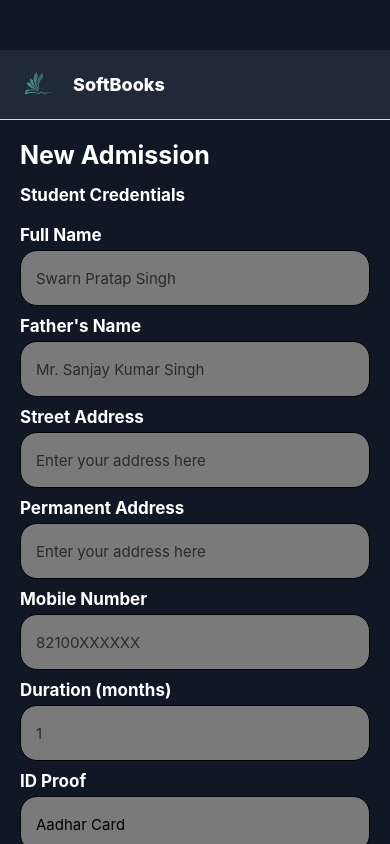
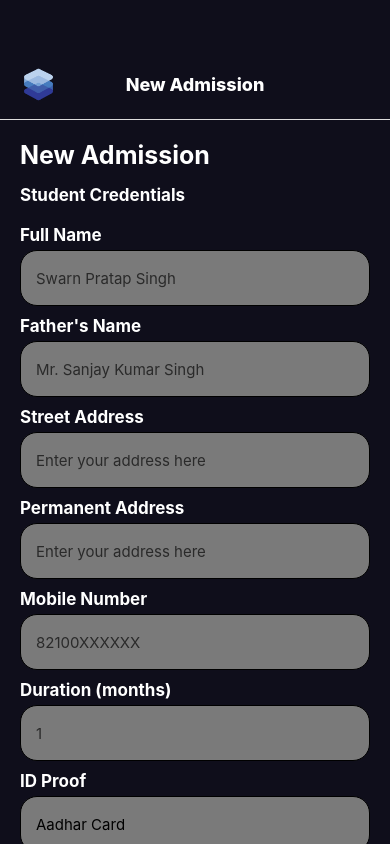
Before and after one commit to swarnpsingh/Softbook-Mobile-App, a React Native app: screen /NewAdmission in a window 390 px wide. Built offline with nearby package versions, Linux system fonts and the light colour scheme.

Commit message:
Changes based on previous commit

```diff
--- a/src/components/BottomTabs.tsx
+++ b/src/components/BottomTabs.tsx
@@ -25,7 +25,7 @@ const BottomTabs = () => {
         tabBarStyle: {
           backgroundColor: '#1C1E2D',
           borderTopWidth: 0,
-          paddingVertical: 5,
+          paddingVertical: 10,
         },
       }}
     >
--- a/src/components/ScreenWrapper.tsx
+++ b/src/components/ScreenWrapper.tsx
@@ -16,7 +16,7 @@ const ScreenWrapper = ({style, children}: ScreenWrapperProps) => { //
         paddingTop,
         // paddingHorizontal: 8,
         flex: 1,
-        backgroundColor: '#101826',
+        backgroundColor: '#0F0E1B',
     }, style] // Merge the styles passed in props with the default styles
     }>
       <StatusBar
--- a/src/components/TopNav.tsx
+++ b/src/components/TopNav.tsx
@@ -1,49 +1,30 @@
+import { colors } from '../constants/theme'
+import { ScreenWrapperProps } from '../types'
 import React from 'react'
-import { View, Text, TouchableOpacity, StyleSheet, Image } from 'react-native'
-import { useNavigation } from '@react-navigation/native'
-import Ionicons from 'react-native-vector-icons/Ionicons'
-import { verticalScale } from '../utils/styling';
-import { colors } from '../constants/theme';
-import Typo from './Typo';
+import { Dimensions, Platform, StatusBar, StyleSheet, View } from 'react-native'
+import LinearGradient from 'react-native-linear-gradient'
 
-const TopNav = () => {
-  const navigation = useNavigation()
 
+const { height } = Dimensions.get('window') // Get the height of the device screen
+
+const ScreenWrapper = ({style, children}: ScreenWrapperProps) => { //
+  // Define a functional component that takes style and children as props
+  // style is an optional prop for custom styles, children are the components to be wrapped
+  // This component is used to provide a consistent layout and styling for screens in the app
+    let paddingTop = Platform.OS === 'ios' ? height * 0.06 : 50; // Set padding top based on platform and screen height
   return (
-    <View style={styles.container}>
-      <TouchableOpacity onPress={() => navigation.goBack()}>
-        {/* <Ionicons
-          name="chevron-back"
-          size={verticalScale(26)}
-          color={colors.white}
-        /> */}
-        <Image source={require('../assets/Icon.png')}  style={styles.logo} />
-      </TouchableOpacity>
-      <Typo style={styles.title}>SoftBooks</Typo>
-    </View>
+    <LinearGradient
+      colors={['#303A9', '#0F0E1B']}
+      start={{ x: 0.8, y: 0.1 }}
+      end={{ x: 0, y: 1 }}
+      style={[{ flex: 1, paddingTop }, style]}
+    >
+      <StatusBar barStyle="light-content" />
+      {children}
+    </LinearGradient>
   )
 }
 
-export default TopNav
+export default ScreenWrapper
 
-const styles = StyleSheet.create({
-  container: {
-    flexDirection: 'row',
-    alignItems: 'center',
-    paddingHorizontal: 16,
-    paddingVertical: 12,
-    backgroundColor: '#1F2937',
-    borderBottomWidth: 1,
-    borderBottomColor: '#ddd',
-  },
-  title: {
-    fontSize: 18,
-    fontWeight: '800',
-    marginLeft: 12,
-    color: 'white',
-  },
-  logo: {
-    width: 45,
-    height: 45,
-  }
-})
+const styles = StyleSheet.create({})
--- /dev/null
+++ b/src/components/TopNav2.tsx
@@ -0,0 +1,68 @@
+import React from 'react'
+import { View, Text, TouchableOpacity, StyleSheet, Image } from 'react-native'
+import { useNavigation } from '@react-navigation/native'
+import Ionicons from 'react-native-vector-icons/Ionicons'
+import { verticalScale } from '../utils/styling';
+import { colors } from '../constants/theme';
+import Typo from './Typo';
+
+// Add type for props
+type TopNav2Props = {
+  title: string;
+};
+
+const TopNav2 = ({ title }: TopNav2Props) => {
+  const navigation = useNavigation()
+
+  return (
+    <View style={styles.container}>
+      <TouchableOpacity style={styles.backButton} onPress={() => navigation.goBack()}>
+        {/* <Ionicons
+          name="chevron-back"
+          size={verticalScale(26)}
+          color={colors.white}
+        /> */}
+        <Image source={require('../assets/Icon.png')}  style={styles.logo} />
+      </TouchableOpacity>
+      <View style={styles.titleContainer}>
+        <Typo style={styles.title}>{title}</Typo>
+      </View>
+    </View>
+  )
+}
+
+export default TopNav2
+
+const styles = StyleSheet.create({
+  container: {
+    flexDirection: 'row',
+    alignItems: 'center',
+    paddingHorizontal: 16,
+    paddingVertical: 12,
+    backgroundColor: '#0F0E1B',
+    borderBottomWidth: 1,
+    borderBottomColor: '#ddd',
+    position: 'relative',
+  },
+  backButton: {
+    zIndex: 2,
+  },
+  titleContainer: {
+    position: 'absolute',
+    left: 0,
+    right: 0,
+    alignItems: 'center',
+    justifyContent: 'center',
+    top: 0,
+    bottom: 0,
+  },
+  title: {
+    fontSize: 18,
+    fontWeight: '800',
+    color: 'white',
+  },
+  logo: {
+    width: 45,
+    height: 45,
+  },
+})
--- a/src/screens/FinalConfirm.tsx
+++ b/src/screens/FinalConfirm.tsx
@@ -4,6 +4,7 @@ import { NativeStackScreenProps } from '@react-navigation/native-stack';
 import { RootStackParamList } from '../App';
 import ScreenWrapper from '../components/ScreenWrapper';
 import TopNav from '../components/TopNav';
+import TopNav2 from '../components/TopNav2';
 import Typo from '../components/Typo';
 import Button from '../components/Button';
 import { colors } from '../constants/theme';
@@ -27,7 +28,7 @@ const FinalConfirm = ({ route }: FinalConfirmProps) => {
     const token = await getToken();
     try {
       const response = await axios.get(
-        'http://192.168.0.101:3000/api/v1/students/allstudents',
+        'http://192.168.0.100:3000/api/v1/students/allstudents',
         {
           headers: {
             'Content-Type': 'application/json',
@@ -140,7 +141,7 @@ const FinalConfirm = ({ route }: FinalConfirmProps) => {
 
   return (
     <ScreenWrapper>
-      <TopNav />
+      <TopNav2 title="Final Confirmation" />
       <ScrollView>
         <View style={styles.container}>
           <Typo size={24} fontWeight="bold" style={styles.title}>
--- a/src/screens/Login.tsx
+++ b/src/screens/Login.tsx
@@ -29,7 +29,7 @@ const Login = ({ navigation }: LoginProps) => {
         setIsLoading(true);
         try {
             const response = await axios.post(
-                "http://192.168.0.101:3000/api/v1/admin/login",
+                "http://192.168.0.100:3000/api/v1/admin/login",
                 {
                   email,
                   password,
--- a/src/screens/NewAdmission.tsx
+++ b/src/screens/NewAdmission.tsx
@@ -3,6 +3,7 @@ import { View, StyleSheet, ScrollView, TouchableOpacity, Text } from 'react-nati
 import ScreenWrapper from '../components/ScreenWrapper';
 import Typo from '../components/Typo';
 import TopNav from '../components/TopNav';
+import TopNav2 from '../components/TopNav2';
 import Input from '../components/Input';
 import Button from '../components/Button';
 import { colors } from '../constants/theme';
@@ -41,7 +42,7 @@ const NewAdmission = ({ navigation }: NewAdmissionProps) => {
   return (
     <ScreenWrapper>
       <ScrollView>
-        <TopNav />
+        <TopNav2 title="New Admission" />
         <View style={styles.container}>
           <Typo size={24} fontWeight="bold" style={styles.title}>
             New Admission
--- a/src/screens/SeatSelectin.tsx
+++ b/src/screens/SeatSelectin.tsx
@@ -11,7 +11,7 @@ import {
 import { NativeStackScreenProps } from '@react-navigation/native-stack';
 import { RootStackParamList } from '../App';
 import ScreenWrapper from '../components/ScreenWrapper';
-import TopNav from '../components/TopNav';
+import TopNav2 from '../components/TopNav2';
 import Typo from '../components/Typo';
 import axios from 'axios';
 import { getToken } from '../utils/storage';
@@ -37,7 +37,7 @@ const SeatSelection = ({ route, navigation }: Props) => {
       const token = await getToken();
       try {
         const response = await axios.get(
-          'http://192.168.0.101:3000/api/v1/seat/allseats',
+          'http://192.168.0.100:3000/api/v1/seat/allseats',
           {
             headers: {
               Authorization: `Bearer ${token}`,
@@ -175,7 +175,7 @@ const SeatSelection = ({ route, navigation }: Props) => {
 
   return (
     <ScreenWrapper>
-      <TopNav />
+      <TopNav2 title="Seat Selection" />
       <ScrollView>
         <View style={styles.container}>
           <Typo size={24} fontWeight="bold" style={{ marginBottom: 20 }}>
--- a/src/screens/StudentRecord.tsx
+++ b/src/screens/StudentRecord.tsx
@@ -2,7 +2,7 @@ import React, { useEffect, useState } from 'react';
 import { View, StyleSheet, ScrollView, Text } from 'react-native';
 import ScreenWrapper from '../components/ScreenWrapper';
 import Typo from '../components/Typo';
-import TopNav from '../components/TopNav';
+import TopNav2 from '../components/TopNav2';
 import { getToken } from '../utils/storage';
 import axios from 'axios';
 import moment from 'moment';
@@ -14,7 +14,7 @@ const StudentRecord = () => {
     const token = await getToken();
     try {
       const responseStudents = await axios.get(
-        'http://192.168.0.101:3000/api/v1/students/allstudents',
+        'http://192.168.0.100:3000/api/v1/students/allstudents',
         {
           headers: {
             'Content-Type': 'application/json',
@@ -48,7 +48,7 @@ const StudentRecord = () => {
 
   return (
     <ScreenWrapper>
-      <TopNav />
+      <TopNav2 title="Student Record" />
       <View style={styles.headerContainer}>
         <Typo size={24} fontWeight="bold">Student Record</Typo>
       </View>
```
Also changed, not shown: src/screens/Welcome.tsx (+6 -4 lines), src/assets/Icon.png, src/assets/User_Circle.png (added), 17 other files (tests, documents, lock files or other folders).
